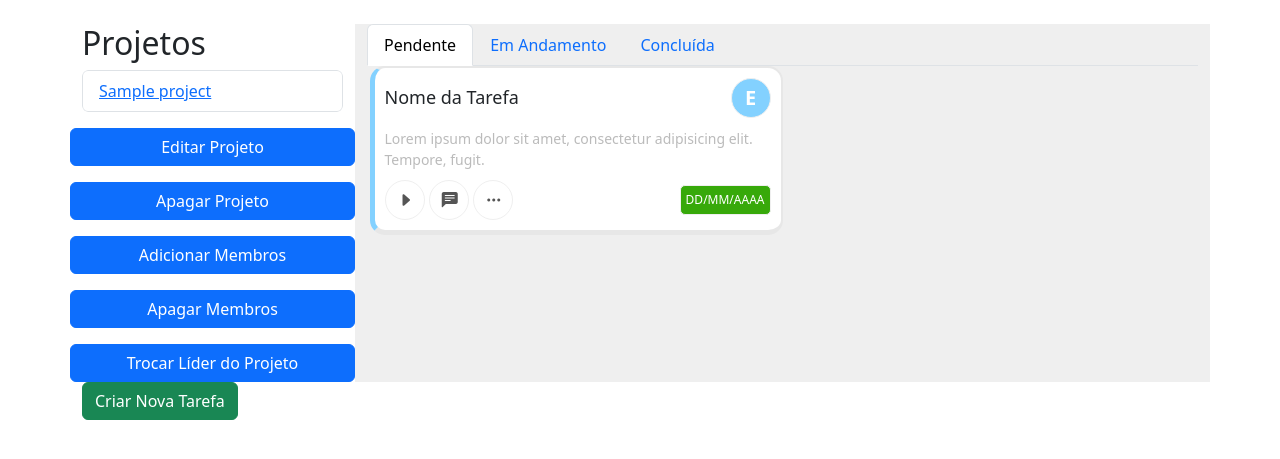
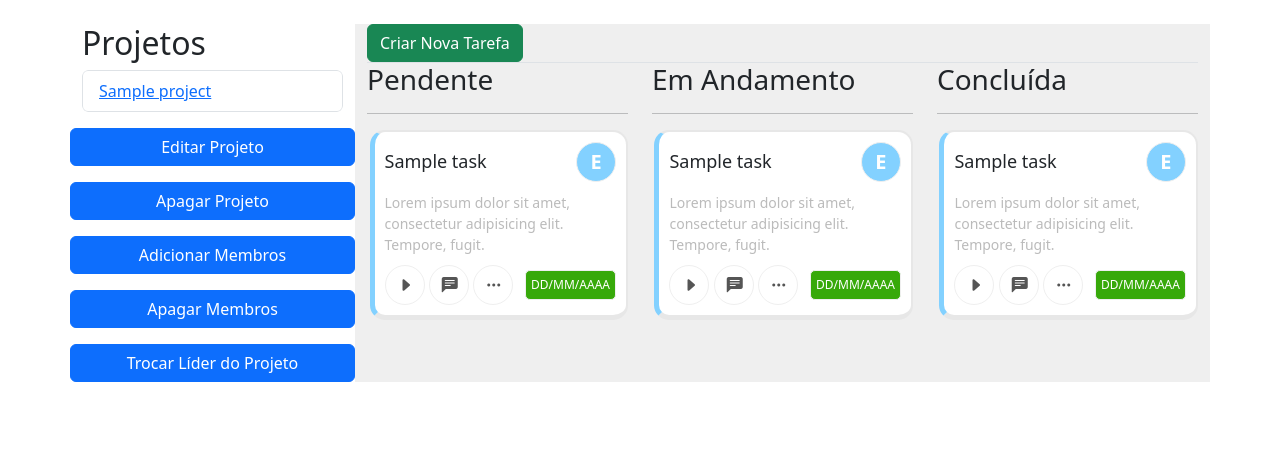
Before and after one commit to Altovisk09/Front-Dinamico-Projeto-Final, a Node server app: page /projects/600000000000000000000001 in a window 1280 px wide. Shown: the part 56-515 px from the top of the page. Run offline with Node 20, Linux system fonts and the light colour scheme; a user stored in the database is signed in; tables that the repository leaves empty hold one stand-in row (values such as "Sample post"); some libraries are stand-ins or nearby versions.

Commit message:
design provisorio para teste adotado

```diff
--- a/public/stylesheets/global.css
+++ b/public/stylesheets/global.css
@@ -15,6 +15,8 @@ main {
 #taskCard {
     background-color: #FFF;
     margin-left: 2.5px;
+    margin-top: 5px;
+    margin-bottom: 5px;
     border-radius: 15px;
     padding: 10px;
     border-top: 2px solid rgba(155, 155, 155, 0.237);
--- a/src/models/Tasks.js
+++ b/src/models/Tasks.js
@@ -24,7 +24,7 @@ const tasksSchema = new mongoose.Schema({
   },
   description: {
     type: String,
-    maxlength: 100,
+    maxlength: 300,
     required: true,
   }
 });
--- a/src/views/userArea.ejs
+++ b/src/views/userArea.ejs
@@ -57,22 +57,18 @@
             <main class="col-md-9">
                 <ul class="nav nav-tabs" id="myTabs" role="tablist">
                     <li class="nav-item" role="presentation">
-                        <a class="nav-link active" id="pendente-tab" data-bs-toggle="tab" href="#pendente" role="tab" aria-controls="pendente" aria-selected="true">Pendente</a>
-                    </li>
-                    <li class="nav-item" role="presentation">
-                        <a class="nav-link" id="andamento-tab" data-bs-toggle="tab" href="#andamento" role="tab" aria-controls="andamento" aria-selected="false">Em Andamento</a>
-                    </li>
-                    <li class="nav-item" role="presentation">
-                        <a class="nav-link" id="concluida-tab" data-bs-toggle="tab" href="#concluida" role="tab" aria-controls="concluida" aria-selected="false">Concluída</a>
+                        <button class="btn btn-success" data-bs-toggle="modal" data-bs-target="#createTask">Criar Nova
+                            Tarefa</button>
                     </li>
                 </ul>
-                <div class="tab-content" id="myTabsContent">
-                    <div class="tab-pane fade show active" id="pendente" role="tabpanel" aria-labelledby="pendente-tab">
-
-                        <div class="col-md-6">
+                    <div class="row">
+                        <div class="col-md-4">
+                            <h3>Pendente</h3>
+                            <hr>
+                            <% tasks.forEach(task => { %>
                             <div class="md-4" id="taskCard">
                                 <div id="card-header">
-                                <h5 class="card-title">Nome da Tarefa</h5>
+                                    <h5 class="card-title"><%=task.name%></h5>
                                     <div class="creator-circle">E</div>
                                 </div>
                                 <div id="card-content">
@@ -103,25 +99,95 @@
                                     </div>
                                 </div>
                             </div>
+                            <% }) %>
+                        </div>
+
+                        <div class="col-md-4">
+                            <h3>Em Andamento</h3>
+                            <hr>
+
+                            <% tasks.forEach(task => { %>
+                            <div class="md-4" id="taskCard">
+                                <div id="card-header">
+                                    <h5 class="card-title"><%=task.name%></h5>
+                                    <div class="creator-circle">E</div>
+                                </div>
+                                <div id="card-content">
+                                    <p class="card-text">Lorem ipsum dolor sit amet, consectetur adipisicing elit.
+                                        Tempore, fugit.</p>
+                                </div>
+                                <div id="card-footer">
+                                    <div id="taskButtons">
+                                        <button class="btn btn-primary rounded-circle task-button">
+                                            <i class="bi bi-caret-right-fill"></i>
+                                        </button>
+                                        <button class="btn btn-secondary rounded-circle task-button">
+                                            <i class="bi bi-chat-left-text-fill"></i>
+                                        </button>
+                                        <div class="btn-group">
+                                            <button class="btn btn-secondary rounded-circle task-button"
+                                                data-bs-toggle="dropdown" aria-expanded="false">
+                                                <i class="bi bi-three-dots"></i>
+                                            </button>
+                                            <ul class="dropdown-menu">
+                                                <li><a class="dropdown-item" href="#">Editar Tarefa</a></li>
+                                                <li><a class="dropdown-item" href="#">Excluir Tarefa</a></li>
+                                            </ul>
+                                        </div>
+                                    </div>
+                                    <div id="deadlineBackground">
+                                        <p class="card-text">DD/MM/AAAA</p>
                                     </div>
                                 </div>
                             </div>
-                    <div class="tab-pane fade" id="andamento" role="tabpanel" aria-labelledby="andamento-tab">
-                        <!-- Lista de tarefas em andamento -->
-
+                            <% }) %>
                         </div>
-                    <div class="tab-pane fade" id="concluida" role="tabpanel" aria-labelledby="concluida-tab">
-                        <!-- Lista de tarefas concluídas -->
-
+                        <div class="col-md-4">
+                            <h3>Concluída</h3>
+                            <hr>
+                            <% tasks.forEach(task => { %>
+                                <div class="md-4" id="taskCard">
+                                    <div id="card-header">
+                                        <h5 class="card-title"><%=task.name%></h5>
+                                        <div class="creator-circle">E</div>
+                                    </div>
+                                    <div id="card-content">
+                                        <p class="card-text">Lorem ipsum dolor sit amet, consectetur adipisicing elit.
+                                            Tempore, fugit.</p>
+                                    </div>
+                                    <div id="card-footer">
+                                        <div id="taskButtons">
+                                            <button class="btn btn-primary rounded-circle task-button">
+                                                <i class="bi bi-caret-right-fill"></i>
+                                            </button>
+                                            <button class="btn btn-secondary rounded-circle task-button">
+                                                <i class="bi bi-chat-left-text-fill"></i>
+                                            </button>
+                                            <div class="btn-group">
+                                                <button class="btn btn-secondary rounded-circle task-button"
+                                                    data-bs-toggle="dropdown" aria-expanded="false">
+                                                    <i class="bi bi-three-dots"></i>
+                                                </button>
+                                                <ul class="dropdown-menu">
+                                                    <li><a class="dropdown-item" href="#">Editar Tarefa</a></li>
+                                                    <li><a class="dropdown-item" href="#">Excluir Tarefa</a></li>
+                                                </ul>
                                             </div>
                                         </div>
-                <div class="d-flex justify-content-between">
-                    <button class="btn btn-success" data-bs-toggle="modal" data-bs-target="#createTask">Criar Nova Tarefa</button>
+                                        <div id="deadlineBackground">
+                                            <p class="card-text">DD/MM/AAAA</p>
+                                        </div>
+                                    </div>
+                                </div>
+                                <% }) %>
+                        </div>
                     </div>
             </main>
         </div>
     </div>
-    <script src="https://cdn.jsdelivr.net/npm/bootstrap@5.3.2/dist/js/bootstrap.bundle.min.js" integrity="sha384-C6RzsynM9kWDrMNeT87bh95OGNyZPhcTNXj1NW7RuBCsyN/o0jlpcV8Qyq46cDfL" crossorigin="anonymous"></script>
+    <script src="https://cdn.jsdelivr.net/npm/bootstrap@5.3.2/dist/js/bootstrap.bundle.min.js"
+        integrity="sha384-C6RzsynM9kWDrMNeT87bh95OGNyZPhcTNXj1NW7RuBCsyN/o0jlpcV8Qyq46cDfL"
+        crossorigin="anonymous"></script>
     <script src="/javascript/styleButton.js"></script>
 </body>
 
```
Also changed, not shown: src/views/modalsUserArea.ejs (line endings or trailing spaces). Lines whose indentation alone changed are shown as unchanged.
